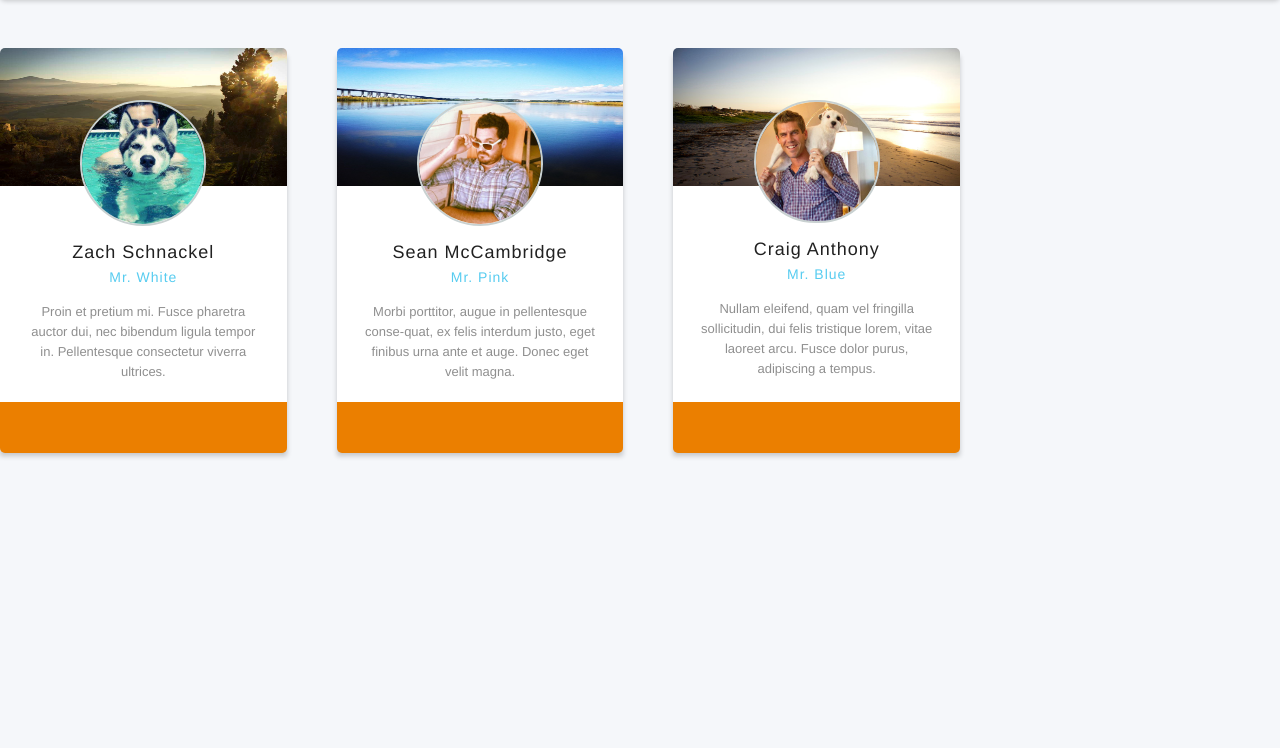
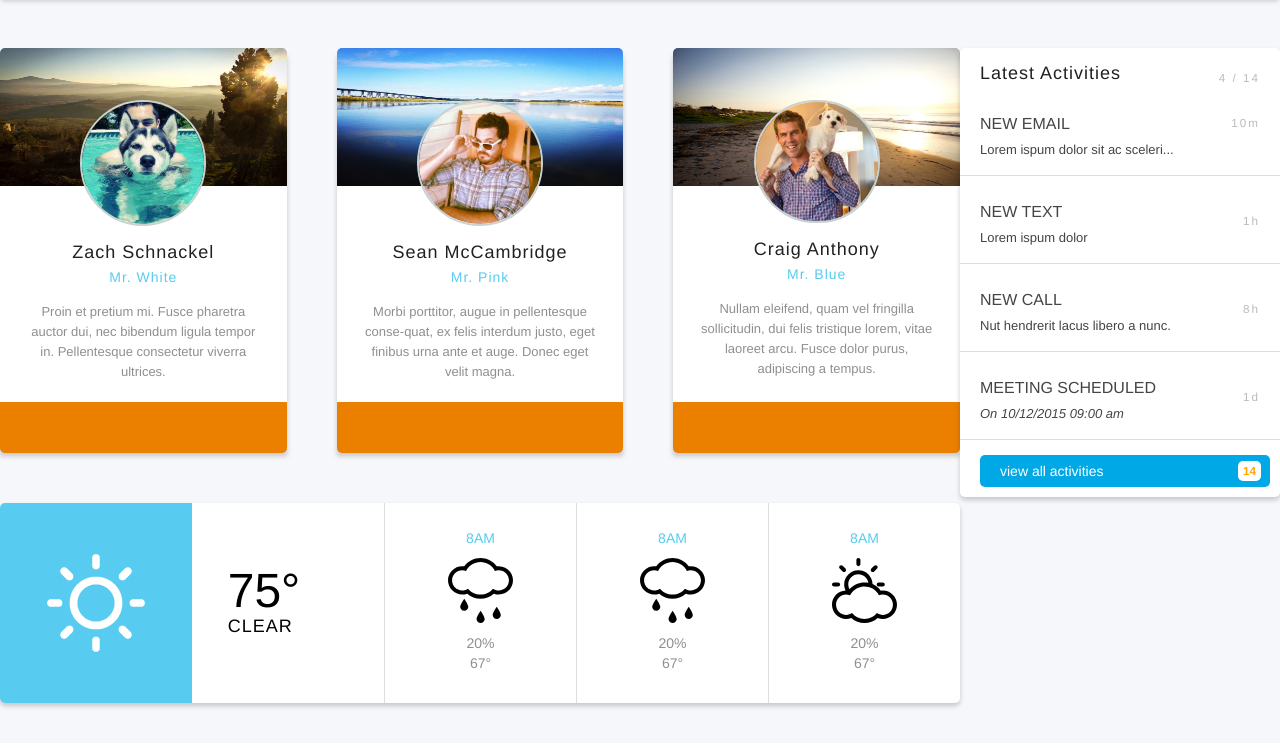
Before and after one commit to chizzau/front-end-dev-test, a website: page index.html in a window 1280 px wide. Shown: the part 598-1346 px from the top of the page. Drawn offline with Linux system fonts and the light colour scheme.

Commit message:
Latest Activities and Weather Widget
Weather is done, Activities need a few more tweaks and icons items.

```diff
--- a/index.html
+++ b/index.html
@@ -61,9 +61,12 @@
                     </div>
             </div>
 
+            <div class="uk-width-1-1">
+
+            <div class="uk-grid">
 
             <div class="uk-width-3-4">
-                <section id="profiles" class="uk-flex">
+                <section id="profiles" class="uk-flex" >
 
                     <div class="profile-container uk-width-1-3">
 
@@ -103,18 +106,119 @@
 
                     </div>
 
-                </div>
                 </section>
+
+
+                <BR clear="all">
+                    <hr style="height:5px;border:0px;">
+
+                <section id="weather" class="uk-flex" >
+
+                    <div class="uk-flex uk-width-1-5 weather-curr uk-flex-middle uk-flex-center">
+                        <img src="assets/icons/sun-white.png">
+
+                    </div>
+
+
+                    <div class="uk-flex uk-flex-middle uk-flex-center uk-width-1-5 weather-curr-temp">
+                        <h1> 75&deg;<BR><span>CLEAR</span></h1>
+
+                    </div>
+
+                    <div class="uk-width-1-5 ldl weather-forecast">
+                        <span>8AM</span><BR>
+                        <img src="assets/icons/rainy.svg"><BR>
+                        20%<BR>
+                        67&deg;
+
+                    </div>
+
+                    <div class="uk-width-1-5 ldl weather-forecast">
+                         <span>8AM</span><BR>
+                        <img src="assets/icons/rainy.svg"><BR>
+                        20%<BR>
+                        67&deg;
+
+                    </div>
+
+                    <div class="uk-width-1-5 ldl weather-forecast">
+                         <span>8AM</span><BR>
+                        <img src="assets/icons/cloudy.svg"><BR>
+                        20%<BR>
+                        67&deg;
+
+                    </div>
+
+
+                </section>
+
+                <BR clear="all">
+                    <hr style="height:5px;border:0px;">
+
+
+
+
+
+
+
+
+
+
+
+
 
             </div>
 
-            <aside>
-                <div id="activities-side" class="uk-width-1-4" style="display:none;">
-                    <div class="uk-panel">
-                        Latest Activities / My Settings
-                    </div>
-                </div>
-            <aside>
+            <div id="activities-side" class="uk-width-1-4">
+                <section>
+
+                <span class="activities-counter"> 4 / 14 </span>
+                <h2>Latest Activities</h2>
+
+                    <span class="activities-info"> 10m </span>
+                    <h4> NEW EMAIL </h4>
+                    <p> Lorem ispum dolor sit ac sceleri... </p>
+
+                </section>
+
+                <hr>
+
+                <section>
+                    <span class="activities-info"> 1h </span>
+                    <h4> NEW TEXT </h4>
+                    <p> Lorem ispum dolor </p>
+                </section>
+
+                <hr>
+
+                <section>
+                    <span class="activities-info"> 8h </span>
+                    <h4> NEW CALL </h4>
+                    <p> Nut hendrerit lacus libero a nunc. </p>
+                </section>
+
+                <hr>
+
+                <section>
+                    <span class="activities-info"> 1d </span>
+                    <h4> MEETING SCHEDULED </h4>
+                    <p> <i>On 10/12/2015 09:00 am</i> </p>
+                </section>
+
+                <hr>
+
+                <button class="uk-button uk-button-primary" type="button" data-uk-button>
+                    <div class="all-activities-num"><p>14</p></div>
+                    view all activities
+                </button>
+
+
+
+            </div>
+
+            </div> <!-- //-->
+
+            </div>
 
 
             <footer>
--- a/less/main.less
+++ b/less/main.less
@@ -61,6 +61,8 @@ body {
 	section {
 		padding: 0px;
 	}
+
+
 
 }
 
@@ -225,9 +227,121 @@ html:not(.uk-touch) .uk-nav-offcanvas>li>a:hover {
  		&:extend(.rounded-bottom);
  	}
 
+
  	.profile-inbetween { margin:0 50px; }
  	.xtend-pos (@position:100px) { position:relative; top:-(@position);}
 
+}
+
+#weather {
+	height: 200px;
+	background-color: white;
+	.rounded;
+	.box-shadow(3px);
+
+	.ldl { border-left:solid 1px #DDD;}
+
+	.weather-curr { background-color: @navbar-bg;
+		.rounded-left;
+		img { height: 120px; }
+	}
+
+	.weather-curr-temp {
+		color: black;
+		h1 {
+			margin-top: 25px;
+			margin-left: -25%;
+			line-height: 25px;
+			font-size: 48px;
+			color:black;
+			font-weight: 400;
+			span {
+				font-size: 18px;
+				font-weight: 200;
+				letter-spacing: 1px;
+			}
+		}
+	}
+
+	.weather-forecast {
+		text-align: center;
+		padding: 25px 0;
+		span { color: @navbar-bg;}
+		img { height: 65px; margin: 10px 0;}
+
+		color: @bodytext;
+	}
+
+}
+
+
+
+
+#activities-side {
+	section { padding: 0 20px; }
+	float:right;
+	background-color: white;
+	max-width: 330px;
+	padding: 10px 0px;
+
+	.rounded;
+	.box-shadow(3px);
+
+	h2 { margin-top: 0px;}
+	h4 { margin-bottom: 0px;}
+	hr { width: 330px; }
+	p {
+		font-size: 13px;
+		margin-top: 5px;
+	}
+
+	.activities-counter {
+		float:right;
+		color: @sb-notifi;
+		font-size: smaller;
+		letter-spacing: 2px;
+		margin-top: 10px;
+	}
+
+	button {
+		margin: 0 20px;
+		width: 100%; max-width: 290px;
+		text-align: left;
+		padding-left: 20px;
+		padding-right: 9px; /* based on the psd */
+		height:32px;
+
+		.rounded;
+	}
+
+	.activities-info { .activities-counter; }
+
+	.all-activities-num {
+		padding:3px 5px;
+		background-color: white;
+		color:orange;
+		float:right;
+
+		height: 14px;
+		margin-top: 5px;
+		vertical-align: top;
+		p {
+			margin-top: -8px;
+			font-size: smaller;
+			font-weight: bold;
+		}
+
+		.rounded;
+	}
+}
+
+
+
+
+
+.rounded-left {
+	border-top-left-radius: @radius;
+	border-bottom-left-radius: @radius;
 }
 
 .rounded-top {
@@ -259,4 +373,12 @@ html:not(.uk-touch) .uk-nav-offcanvas>li>a:hover {
     border-radius: @c-radius;
 }
 
+/* override .uk-grid */
+
+.uk-grid { margin:0;}
+@media (min-width: 1220px) {
+	.uk-grid:not(.uk-grid-preserve)  { margin-left: 0px;}
+}
+
+
 footer { height:300px; }
--- a/less/variables.less
+++ b/less/variables.less
@@ -11,3 +11,7 @@
 @radius: 5px;
 
 @profile-avatar-diameter:126px;
+
+@sb-notifi: #bbb;
+
+@bodytext: #8F8F8F;
```
Also changed, not shown: assets/icons/sun-white.png (added), bin/css/style.min.css.
